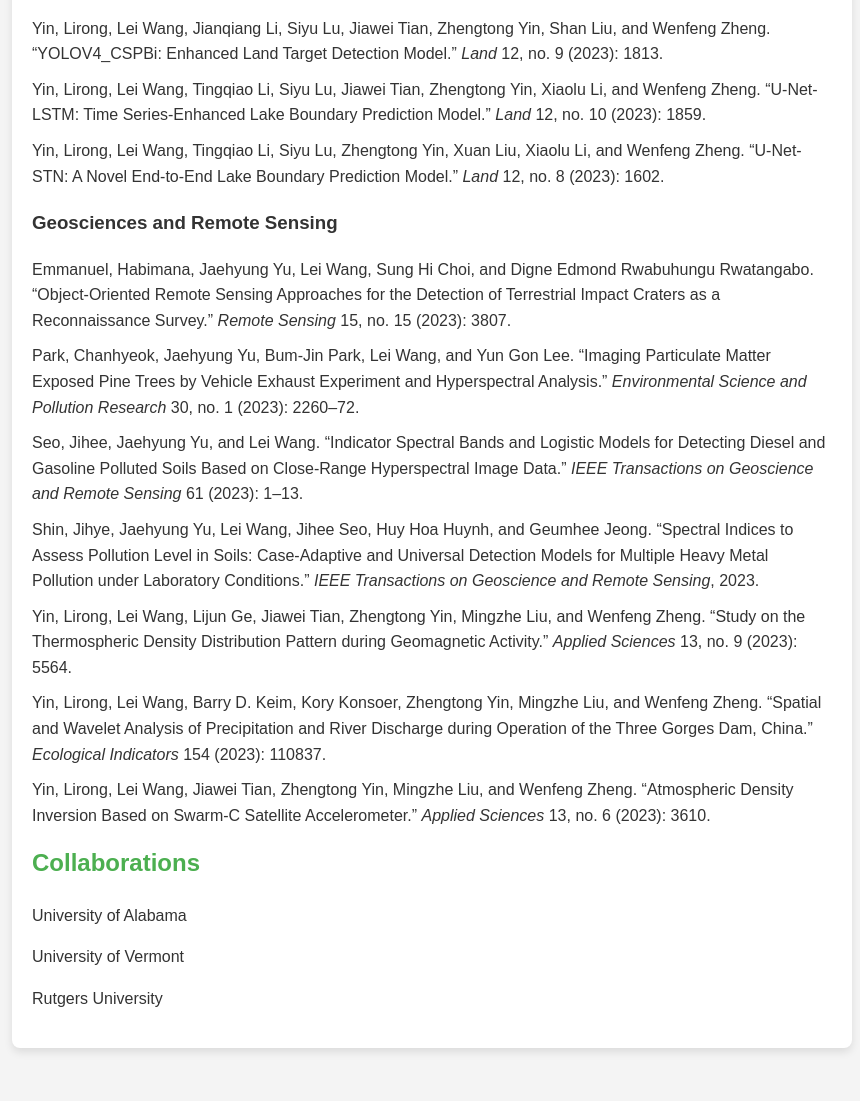
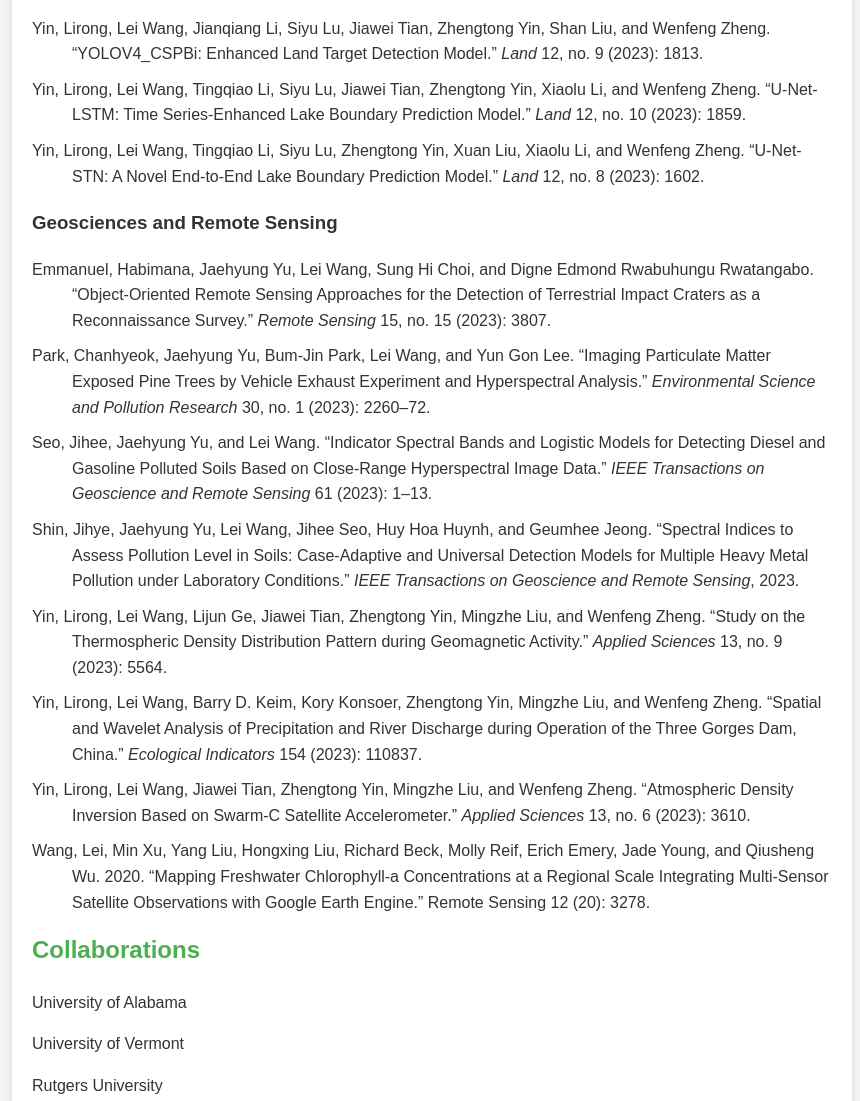
Before and after one commit to leiwanglsu/leiwanglsu.github.io, a plain HTML site: page research.html in a window 1280 px wide. Shown: the part 340-1441 px from the top of the page, without its empty margins (208-1068 px from the left). Before the commit the page ends 1408 px from the top, so only its background shows below. Drawn offline with Linux system fonts and the light colour scheme.

Commit message:
updated research

```diff
--- a/research.html
+++ b/research.html
@@ -25,7 +25,7 @@
         <section>
             <h2>Publications</h2>
             <h3>Machine Learning Models</h3>
-            <ul>
+            <ul class="citation-list">
                 <li>
                   Yin, Lirong, Lei Wang, Jianqiang Li, Siyu Lu, Jiawei Tian, Zhengtong Yin, Shan Liu, and Wenfeng Zheng.
                   “YOLOV4_CSPBi: Enhanced Land Target Detection Model.” <em>Land</em> 12, no. 9 (2023): 1813.
@@ -40,7 +40,7 @@
                 </li>
               </ul>
             <h3>Geosciences and Remote Sensing</h3>
-            <ul>
+            <ul class="citation-list">
                 <li>
                   Emmanuel, Habimana, Jaehyung Yu, Lei Wang, Sung Hi Choi, and Digne Edmond Rwabuhungu Rwatangabo.
                   “Object-Oriented Remote Sensing Approaches for the Detection of Terrestrial Impact Craters as a Reconnaissance Survey.”
@@ -76,6 +76,10 @@
                   “Atmospheric Density Inversion Based on Swarm-C Satellite Accelerometer.”
                   <em>Applied Sciences</em> 13, no. 6 (2023): 3610.
                 </li>
+                <li>
+                    Wang, Lei, Min Xu, Yang Liu, Hongxing Liu, Richard Beck, Molly Reif, Erich Emery, Jade Young, and Qiusheng Wu. 2020. “Mapping Freshwater Chlorophyll-a Concentrations at a Regional Scale Integrating Multi-Sensor Satellite Observations with Google Earth Engine.” Remote Sensing 12 (20): 3278.
+                </li>
+
               </ul>
         </section>
         <section>
--- a/stylesheets/styles.css
+++ b/stylesheets/styles.css
@@ -55,6 +55,14 @@
 ul li {
     margin-bottom: 10px;
 }
+ul.citation-list {
+    list-style-type: none;
+    padding-left: 20px;
+}
+ul.citation-list li {
+    margin-left: 20px;
+    text-indent: -40px;
+}
 
 /* Footer styling */
 footer {
```
